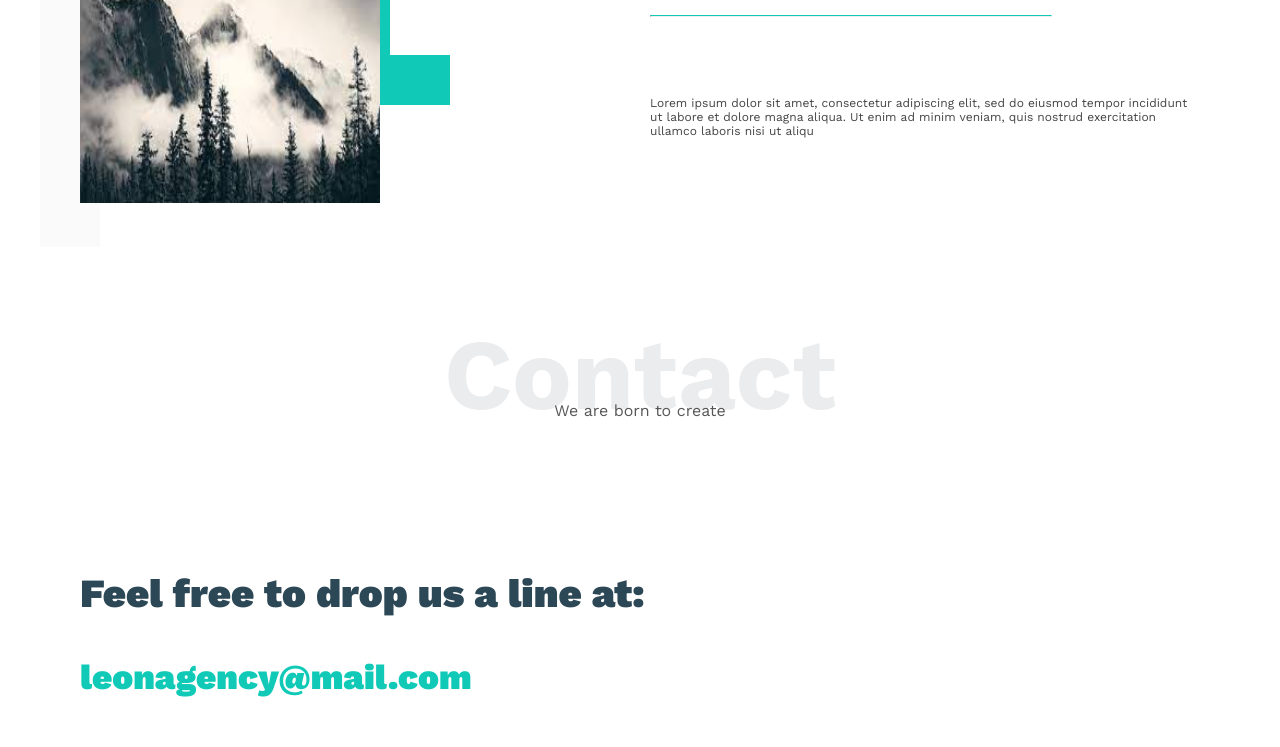
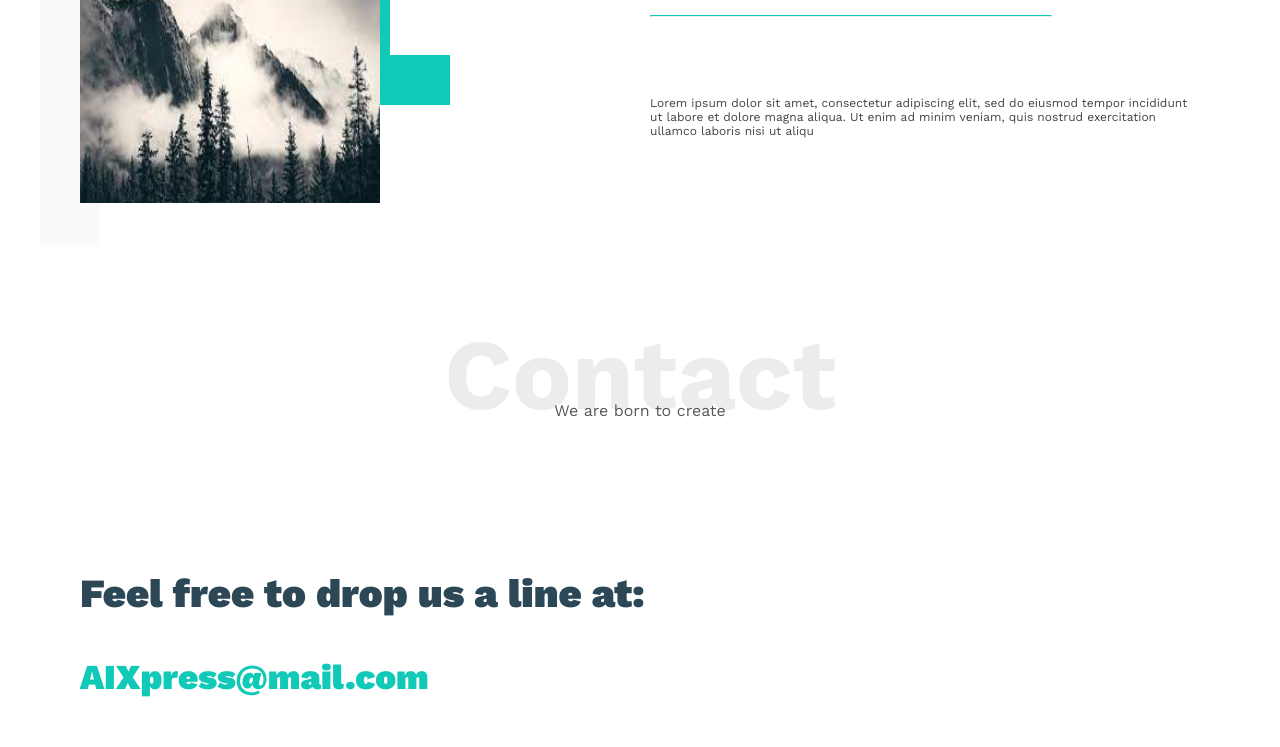
Before and after one commit to omarnagy91/Landing-Page-simple-uw, a plain HTML site: page index.html in a window 1280 px wide. Shown: the part 3072-3819 px from the top of the page. Drawn offline with nearby package versions, Linux system fonts and the light colour scheme; a web font is replaced by a local one.

Commit message:
info Update

```diff
--- a/index.html
+++ b/index.html
@@ -191,7 +191,7 @@
             </div>
             <div class="cont">
                 <h3>Feel free to drop us a line at:</h3>
-                <h3>leonagency@mail.com</h3>
+                <h3>AIXpress@mail.com</h3>
             </div>
             <div class="cont1">
                 <p>Find us on social networks:</p>
```
